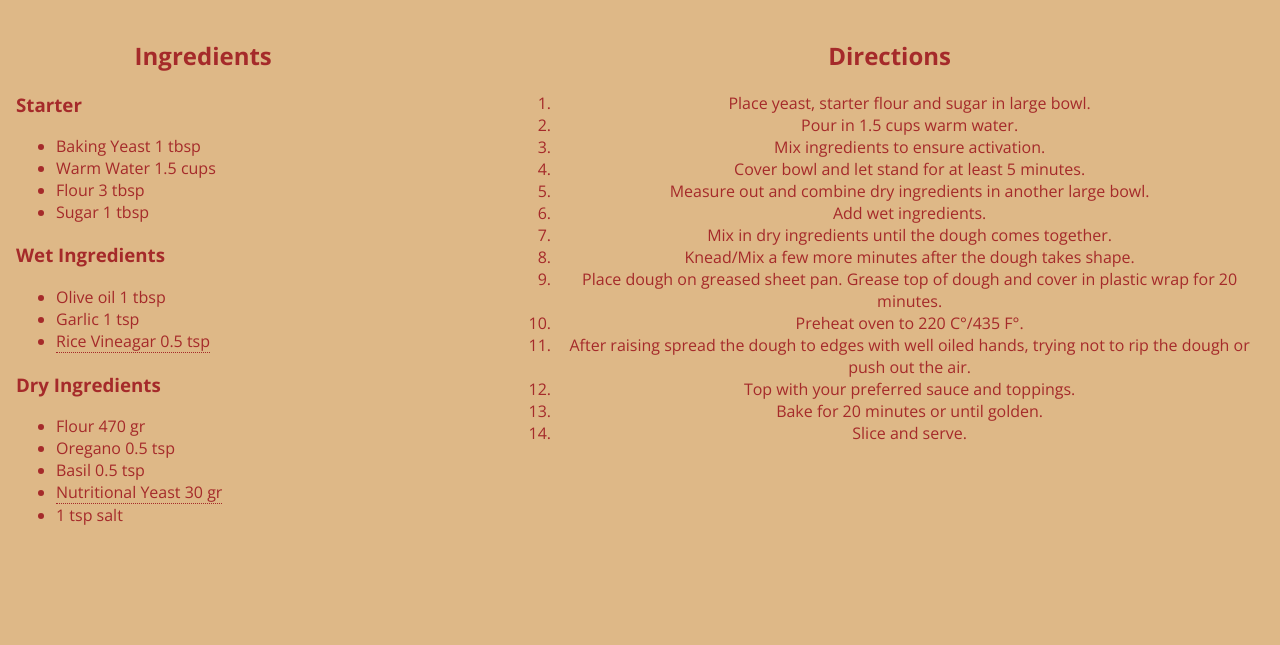
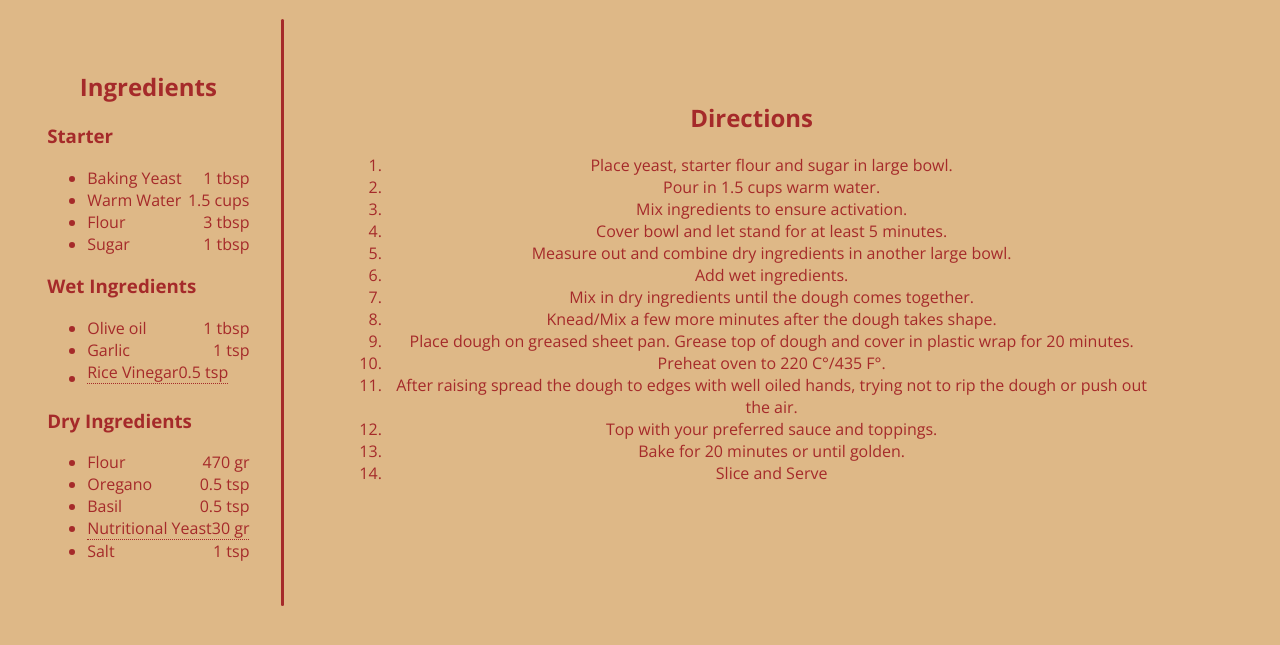
Before and after one commit to nszafranek/Assignment-3, a plain HTML site: page index.html in a window 1280 px wide. Shown: the part 67-712 px from the top of the page. Drawn offline with nearby package versions, Linux system fonts and the light colour scheme.

Commit message:
Splitting

```diff
--- a/index.html
+++ b/index.html
@@ -21,35 +21,36 @@
       <div class="starterIngredients">
         <h3>Starter</h3>
         <ul>
-          <li>Baking Yeast 1 tbsp</li>
-          <li>Warm Water 1.5 cups</li>
-          <li>Flour 3 tbsp</li>
-          <li>Sugar 1 tbsp</li>
+          <li><span class="listItems">Baking Yeast</span><span class="listAmounts">1 tbsp</span></li>
+          <li><span class="listItems">Warm Water</span> <span class="listAmounts">1.5 cups</span></li>
+          <li><span class="listItems">Flour</span> <span class="listAmounts">3 tbsp</span></li>
+          <li><span class="listItems">Sugar</span> <span class="listAmounts"> 1 tbsp</span></li>
         </ul>
       </div>
       <div class="wetIngredients">
         <h3>Wet Ingredients</h3>
         <ul>
-          <li>Olive oil 1 tbsp</li>
-          <li>Garlic 1 tsp</li>
-          <div class="tooltip"><li>Rice Vineagar 0.5 tsp</li>
-              <span class="tooltiptext">Rice Vineagar and Nutritional Yeast are used in this recipe to add a more fermented flavour in less time.</span>
-          </div>
+          <li><span class="listItems">Olive oil</span><span class="listAmounts">1 tbsp</span></li>
+          <li><span class="listItems">Garlic</span><span class="listAmounts">1 tsp</span></li>
+          <li><div class="tooltip"><span class="listItems">Rice Vinegar</span><span class="listAmounts">0.5 tsp</span>
+              <span class="tooltiptext">Rice Vinegar and Nutritional Yeast are used in this recipe to add a more fermented flavour in less time.</span>
+          </div></li>
         </ul>
       </div>
       <div class="dryIngredients">
         <h3>Dry Ingredients</h3>
         <ul>
-          <li>Flour 470 gr</li>
-          <li>Oregano 0.5 tsp</li>
-          <li>Basil 0.5 tsp</li>
-          <div class="tooltip"><li>Nutritional Yeast 30 gr</li>
-            <span class="tooltiptext">Rice Vineagar and Nutritional Yeast are used in this recipe to add a more fermented flavour in less time.</span>
+          <li><span class="listItems">Flour</span><span class="listAmounts">470 gr</span></li>
+          <li><span class="listItems">Oregano</span><span class="listAmounts">0.5 tsp</span></li>
+          <li><span class="listItems">Basil</span><span class="listAmounts">0.5 tsp</span></li>
+          <div class="tooltip"><li><span class="listItems">Nutritional Yeast</span><span class="listAmounts">30 gr</span></li>
+            <span class="tooltiptext">Rice Vinegar and Nutritional Yeast are used in this recipe to add a more fermented flavour in less time.</span>
           </div>
-          <li>1 tsp salt</li>
+          <li>Salt</span><span class="listAmounts">1 tsp</span></li>
         </ul>
       </div>
     </div>
+    <div class="divider"><empty></div>
     <div class="directions">
       <h2>Directions</h2>
       <ol>
@@ -66,8 +67,10 @@
         <li>After raising spread the dough to edges with well oiled hands, trying not to rip the dough or push out the air.</li>
         <li>Top with your preferred sauce and toppings.</li>
         <li>Bake for 20 minutes or until golden.</li>
-        <li>Slice and serve.</li>
+        <li>Slice and Serve</li>
       </ol>
     </div>
   </div>
+
+  <footer></footer>
 </body>
--- a/style.css
+++ b/style.css
@@ -13,7 +13,6 @@ body {
   color: brown;
   font-family: 'Open Sans', sans-serif;
   font-weight: 400;
-
 }
 }
 
@@ -32,6 +31,7 @@ h1 {
   color: burlyWood;
   border-radius: 8px;
   font-weight: 700;
+  width: auto;
 }
 
 h2 {
@@ -52,8 +52,6 @@ h2 {
   text-align: center;
   padding: 10px;
   border-radius: 8px;
-
-
   position: absolute;
   z-index: 1;
 }
@@ -63,11 +61,33 @@ h2 {
 }
 
 @media only screen and (min-width: 768px) {
-.ingredients {
-  width: 30%;
-  float: left;
-  padding-right: 5%;
+  .ingredients {
+    width: 40%;
+    float: left;
+    padding: 2.5%;
+    width: auto;
+    height: 100%;
+    height: 90%;
   }
+
+  .directions {
+    width: 65%;
+    height: 100%;
+    float: left;
+    padding: 5%;
+    text-align: center;
+  }
+
+  .divider {
+    float: left;
+    width: 3px;
+    content "";
+    background-color: brown;
+    height: 400px;
+    padding-top: 15%;
+    border-radius: 8px
+  }
+
 }
 
 .starterIngredients {
@@ -82,11 +102,16 @@ h2 {
 
 }
 
-@media only screen and (min-width: 768px) {
-  .directions {
-  width: 60%;
+.listItems {
+  float:left;
+}
+
+footer {
+  background-color: brown;
+  border-radius: 8px;
+  width: auto;
+}
+
+.listAmounts {
   float: right;
-  padding-left: 5%;
-  text-align: center;
-  }
 }
```
